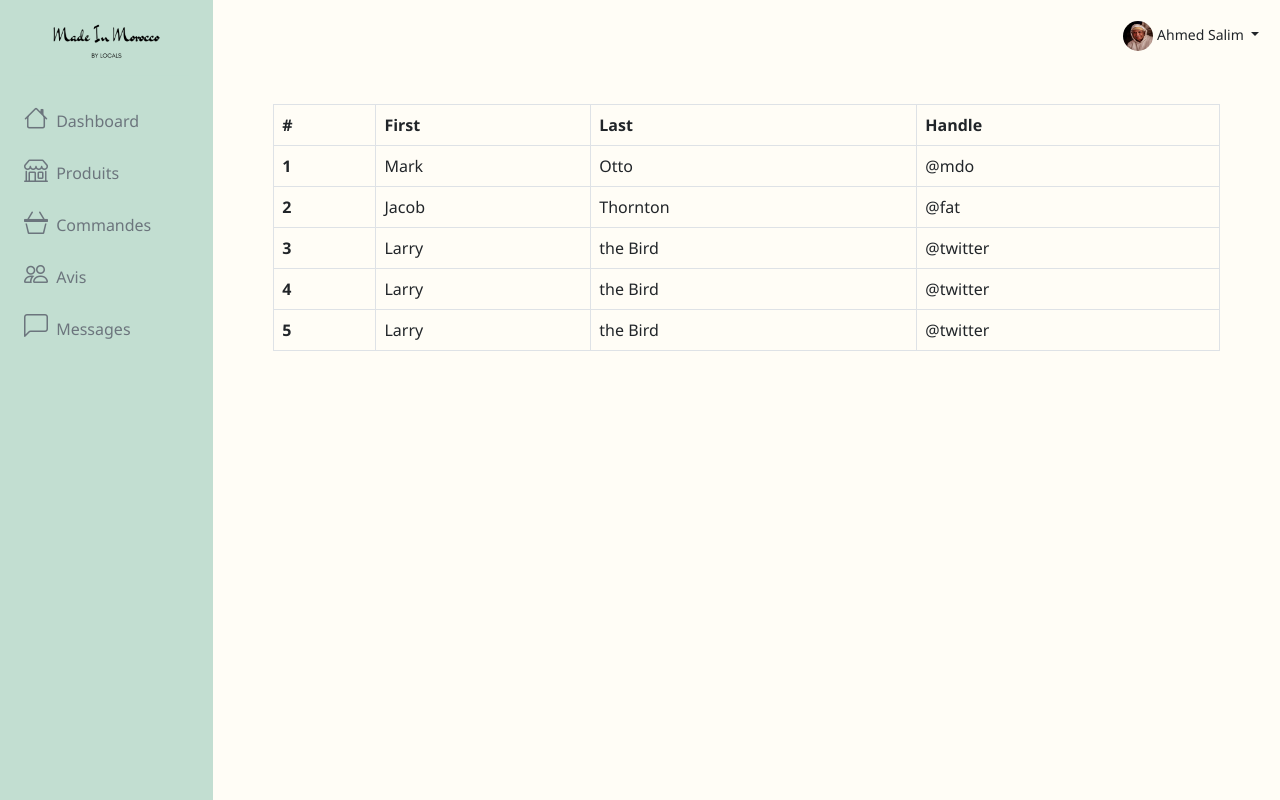
After one commit to KhadijaMakkaoui/Made_In_Morocco_ByLocals, a PHP site: page /dashProducts in a window 1280 px wide. The commit adds this page. Run offline with PHP 8.4, Linux system fonts and the light colour scheme; data that the repository does not hold is empty; some libraries are stand-ins or nearby versions.

Commit message:
create products page

```diff
--- a/controllers/SiteController.php
+++ b/controllers/SiteController.php
@@ -30,8 +30,15 @@ class SiteController extends Controller{
     }
     public function categories(){
         return $this->render('categories');
+
         // return Application::$app->router->renderView('contact');
     }
+    public function dashProducts(){
+        $this->setLayout('dashboard');
+        return $this->render('dashProducts');
+        // return Application::$app->router->renderView('contact');
+    }
+
     public function handleContact(Request $request){
         $body = $request->getBody();
         var_dump($body);
--- a/public/index.php
+++ b/public/index.php
@@ -45,4 +45,6 @@ $app->router->post('/panier',[SiteController::class, 'panier']);
 $app->router->get('/wishList',[SiteController::class, 'wishList']);
 $app->router->post('/wishList',[SiteController::class, 'wishList']);
 
+$app->router->get('/dashProducts',[SiteController::class, 'dashProducts']);
+
 $app->run();
--- /dev/null
+++ b/views/dashProducts.php
@@ -0,0 +1,44 @@
+<div class="container table-responsive">
+<table class="table table-bordered table-hover">
+  <thead class="thead-dark">
+    <tr>
+      <th scope="col">#</th>
+      <th scope="col">First</th>
+      <th scope="col">Last</th>
+      <th scope="col">Handle</th>
+    </tr>
+  </thead>
+  <tbody>
+    <tr>
+      <th scope="row">1</th>
+      <td>Mark</td>
+      <td>Otto</td>
+      <td>@mdo</td>
+    </tr>
+    <tr>
+      <th scope="row">2</th>
+      <td>Jacob</td>
+      <td>Thornton</td>
+      <td>@fat</td>
+    </tr>
+    <tr>
+      <th scope="row">3</th>
+      <td>Larry</td>
+      <td>the Bird</td>
+      <td>@twitter</td>
+    </tr>
+     <tr>
+      <th scope="row">4</th>
+      <td>Larry</td>
+      <td>the Bird</td>
+      <td>@twitter</td>
+    </tr>
+    <tr>
+      <th scope="row">5</th>
+      <td>Larry</td>
+      <td>the Bird</td>
+      <td>@twitter</td>
+    </tr>
+  </tbody>
+</table>
+</div>
--- a/views/layouts/dashboard.php
+++ b/views/layouts/dashboard.php
@@ -8,7 +8,7 @@
 
     <!-- Bootstrap CSS -->
     <link href="https://cdn.jsdelivr.net/npm/bootstrap@5.0.2/dist/css/bootstrap.min.css" rel="stylesheet" integrity="sha384-EVSTQN3/azprG1Anm3QDgpJLIm9Nao0Yz1ztcQTwFspd3yD65VohhpuuCOmLASjC" crossorigin="anonymous">
-    <link rel="stylesheet" href="../../public/Assets/css/style.css">
+    <link rel="stylesheet" href="/Assets/css/style.css">
     <link href="https://cdn.jsdelivr.net/npm/bootstrap-icons@1.3.0/font/bootstrap-icons.css" rel="stylesheet">
 
     <title></title>
@@ -22,10 +22,10 @@
                 <div class="d-flex flex-column align-items-center align-items-sm-start px-3 pt-2 text-white min-vh-100">
                     <a href="/" class="d-flex align-items-center pb-3 mb-md-0 me-md-auto text-white text-decoration-none">
                         <span class="fs-5 d-none d-sm-inline">
-                        <img src="../../public/Assets/images/logo-dash.png" alt="" class="w-100"></span>
+                        <img src="/Assets/images/logo-dash.png" alt="" class="w-100"></span>
                     </a>
                     <ul class="nav nav-pills flex-column mb-sm-auto mb-0 align-items-center align-items-sm-start" id="menu">
-                        <li class="nav-item w-100 me-5">
+                        <li class="nav-item w-100 me-md-5">
                             <a href="#" class="nav-link align-middle px-0 link-secondary">
                                 <i class="fs-4 bi-house"></i> <span class="ms-1 d-none d-sm-inline ">Dashboard</span>
                             </a>
@@ -58,7 +58,7 @@
                 <div class="nav-bar d-flex justify-content-end">
                     <div class="dropdown small-dropdown">
                         <a class="btn  btn-sm dropdown-toggle" href="#" role="button" id="dropdownMenuLink" data-bs-toggle="dropdown" aria-expanded="false">
-                            <img src="../../public/Assets/images/maker.jpg" alt="" width="30" height="30" class="rounded-circle"> Ahmed Salim
+                            <img src="./Assets/images/maker.jpg" alt="" width="30" height="30" class="rounded-circle"> Ahmed Salim
                         </a>
 
                         <ul class="dropdown-menu" aria-labelledby="dropdownMenuLink">
@@ -77,12 +77,13 @@
                         </ul>
                     </div>
                 </div>
+                <!-- Main content -->
+        <div class="container my-5">
+            {{content}}
+        </div>
             </div>
         </div>
-        <!-- Main content -->
-        <div class="container">
-            {{content}}
-        </div>
+
     </div>
     <script src="https://cdn.jsdelivr.net/npm/bootstrap@5.0.2/dist/js/bootstrap.bundle.min.js " integrity="sha384-MrcW6ZMFYlzcLA8Nl+NtUVF0sA7MsXsP1UyJoMp4YLEuNSfAP+JcXn/tWtIaxVXM " crossorigin="anonymous "></script>
 
```
